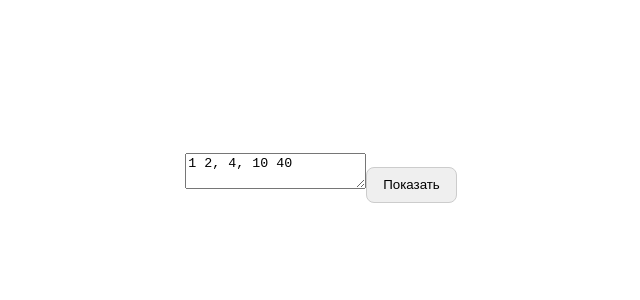
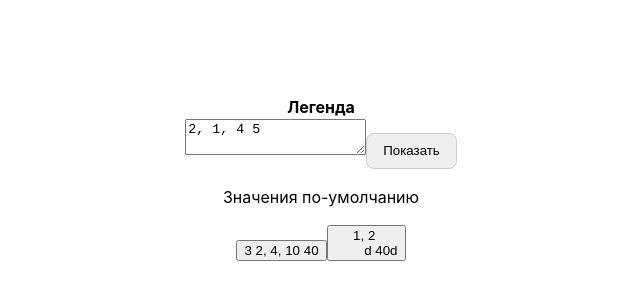
Before and after one commit to XeL077/galileosky-test, a React (Vite) app: page / in a window 1280 px wide. Shown: the part 222-522 px from the top of the page, without its empty margins (319-959 px from the left). Built offline with nearby package versions, Linux system fonts and the light colour scheme.

Commit message:
add default preset

```diff
--- a/src/App.jsx
+++ b/src/App.jsx
@@ -7,7 +7,7 @@ export default function App() {
   const [parsedObject, setParsedObject] = useState({numbersToken: [], others: []});
   const textareaRef = useRef(null);
 
-  const handleClick = () => {
+  const handleClickSubmitBtn = () => {
     const textAreaValue = textareaRef.current?.value || '';
     const tokens = toSplitAreaValue(textAreaValue);
     const parsedObject = filterTokens(tokens);
@@ -17,11 +17,28 @@ export default function App() {
     }
   }
 
+  const handleClickSetPreset = (event) => {
+    const value = event.target.value;
+    if (value) {
+      textareaRef.current.value = value;
+    }
+  };
+
   return (
     <div className="app">
+      <MapLegend items={parsedObject.numbersToken} />
+      <textarea ref={textareaRef} placeholder="Type your message here." defaultValue={"2, 1, 4 5"} />
+      <button type="button" onClick={handleClickSubmitBtn}>Показать</button>
 
-      <textarea ref={textareaRef} placeholder="Type your message here." defaultValue={'1 2, 4, 10 40'} />
-      <button type="button" onClick={handleClick}>Показать</button>
+      <div>
+        <p>
+          Значения по-умолчанию
+        </p>
+        <input type='button' onClick={handleClickSetPreset} value='3 2, 4, 10 40' />
+        <input type='button' onClick={handleClickSetPreset} value='1, 2
+        d 40d' />
+
+      </div>
       <Statistics
         countNumbersToken={parsedObject.numbersToken.length}
         filteredCount={parsedObject.others.length}
```
